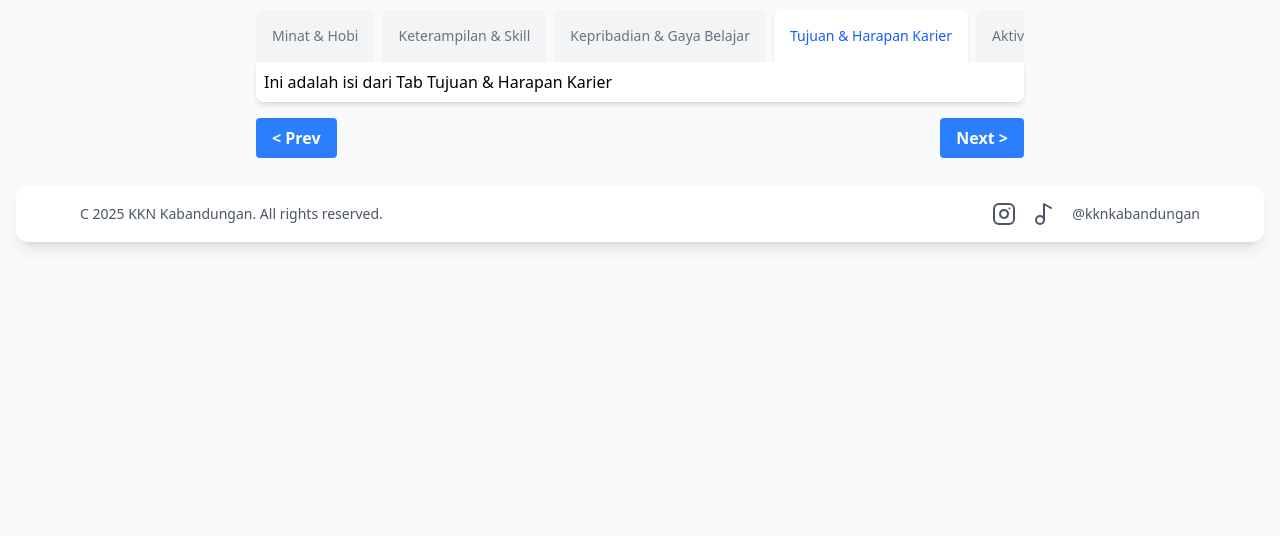
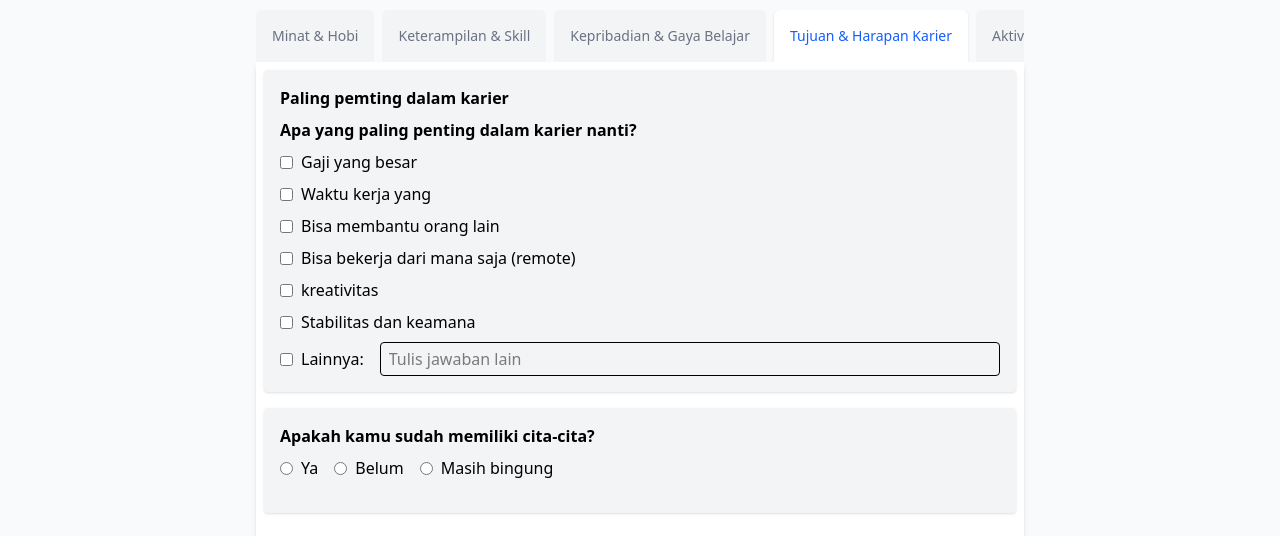
Before and after one commit to adam-gbyte/kknkabandungan, a React (Vite) app: page /pemantapan-karir in a window 1280 px wide. Both pictures are taken after a click on the button "Tujuan & Harapan Karier". Shown: the part 264-800 px from the top of the page. Built offline with nearby package versions, Linux system fonts and the light colour scheme; no server answers.

Commit message:
Update Pemantapan Karir

```diff
--- /dev/null
+++ b/src/components/RadioWithConditionalInput.jsx
@@ -0,0 +1,45 @@
+// components/RawWithConditionalInput.jsx
+import { useState } from "react";
+
+export default function RawWithConditionalInput({
+  label = "Apakah kamu sudah memiliki cita-cita?",
+  options = [],
+}) {
+  const [jawaban, setJawaban] = useState("");
+  const [citaCita, setCitaCita] = useState("");
+
+  //   const options = ["Ya", "Belum", "Masih bingung"];
+
+  return (
+    <div className="mb-6 bg-gray-100 p-4 rounded shadow">
+      <label className="block font-bold mb-2">{label}</label>
+      <div className="space-x-4 mb-4">
+        {options.map((opt) => (
+          <label key={opt} className="inline-flex items-center">
+            <input
+              type="radio"
+              value={opt}
+              checked={jawaban === opt}
+              onChange={(e) => setJawaban(e.target.value)}
+              className="mr-2"
+              name="cita-cita"
+            />
+            {opt}
+          </label>
+        ))}
+      </div>
+      {jawaban === "Ya" && (
+        <div className="mt-2">
+          <label className="block mb-1">Jika ya: tuliskan</label>
+          <input
+            type="text"
+            placeholder="Tuliskan cita-citamu..."
+            value={citaCita}
+            onChange={(e) => setCitaCita(e.target.value)}
+            className="w-full p-2 border border-gray-300 rounded"
+          />
+        </div>
+      )}
+    </div>
+  );
+}
--- a/src/components/form/KepribadianDanGayaBelajar.jsx
+++ b/src/components/form/KepribadianDanGayaBelajar.jsx
@@ -10,9 +10,9 @@ export default function KepribadianDanGayaBelajar({
   gayaBelajarLainnya,
   setGayaBelajarLainnya = () => {},
   mySelf,
-  setMySelf,
+  setMySelf = () => {},
   mySelfLainnya,
-  setMySelfLainnya,
+  setMySelfLainnya = () => {},
 }) {
   return (
     <>
--- a/src/components/form/TujuanDanHarapanKarir.jsx
+++ b/src/components/form/TujuanDanHarapanKarir.jsx
@@ -1 +1,36 @@
-export default function TujuanDanHarapanKarir({}) {}
+import RawWithConditionalInput from "../RadioWithConditionalInput";
+import CheckboxGroup from "../CheckboxGroup";
+
+export default function TujuanDanHarapanKarir({
+  karier,
+  setKarier = () => {},
+  karierLainnya,
+  setKarierLainnya = () => {},
+}) {
+  const options = ["Ya", "Belum", "Masih bingung"];
+  return (
+    <>
+      <CheckboxGroup
+        label="Paling pemting dalam karier"
+        soal="Apa yang paling penting dalam karier nanti?"
+        selectedOptions={karier}
+        onChange={setKarier}
+        options={[
+          "Gaji yang besar",
+          "Waktu kerja yang",
+          "Bisa membantu orang lain",
+          "Bisa bekerja dari mana saja (remote)",
+          "kreativitas",
+          "Stabilitas dan keamana",
+        ]}
+        showLainnya={true}
+        valueLainnya={karierLainnya}
+        onChangeLainnya={setKarierLainnya}
+      />
+      <RawWithConditionalInput
+        label="Apakah kamu sudah memiliki cita-cita?"
+        options={options}
+      />
+    </>
+  );
+}
--- a/src/pages/Admin.jsx
+++ b/src/pages/Admin.jsx
@@ -2,11 +2,10 @@ import { useSearchParams, Navigate } from "react-router-dom";
 
 export default function Admin() {
   const [searchParams] = useSearchParams();
-  const adminParam = searchParams.get("admin");
+  const passwordParam = searchParams.get("pass");
 
-  if (adminParam !== "admin123") {
-    // Redirect ke halaman lain jika tidak ada query param yang benar
-    return <Navigate to="/" replace />;
+  if (passwordParam !== "password123") {
+    return <Navigate to="/pemantapan-karir" replace />;
   }
 
   return <p>Ini adalah admin</p>;
--- a/src/pages/PemantapanKarir.jsx
+++ b/src/pages/PemantapanKarir.jsx
@@ -9,6 +9,7 @@ import Footer from "../components/Footer";
 import MinatDanHobi from "../components/form/MinatDanHobi";
 import KeterampilanDanSkill from "../components/form/KeterampilanDanSkill";
 import KepribadianDanGayaBelajar from "../components/form/KepribadianDanGayaBelajar";
+import TujuanDanHarapanKarir from "../components/form/TujuanDanHarapanKarir";
 
 export default function PenguatanKarir() {
   // Minat dan Hobi
@@ -34,6 +35,8 @@ export default function PenguatanKarir() {
   const [mySelfLainnya, setMySelfLainnya] = useState("");
 
   // Tujuan & Harapan Karier
+  const [karier, setKarier] = useState([]);
+  const [karierLainnya, setkarierLainnya] = useState("");
 
   // Aktivitas Sekolah & NonFormal
 
@@ -108,7 +111,14 @@ export default function PenguatanKarir() {
     },
     {
       label: "Tujuan & Harapan Karier",
-      content: <p>Ini adalah isi dari Tab Tujuan & Harapan Karier</p>,
+      content: (
+        <TujuanDanHarapanKarir
+          karier={karier}
+          setKarier={setKarier}
+          karierLainnya={karierLainnya}
+          setKarierLainnya={setKarirLainnya}
+        />
+      ),
     },
     {
       label: "Aktivitas Sekolah & Nonformal",
```
